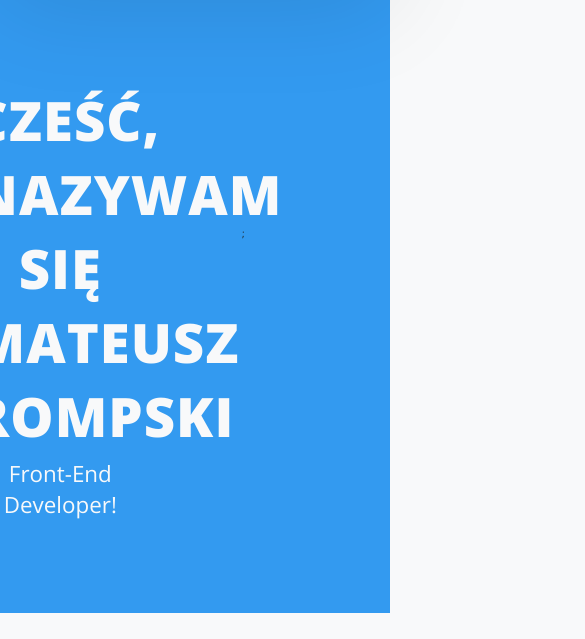
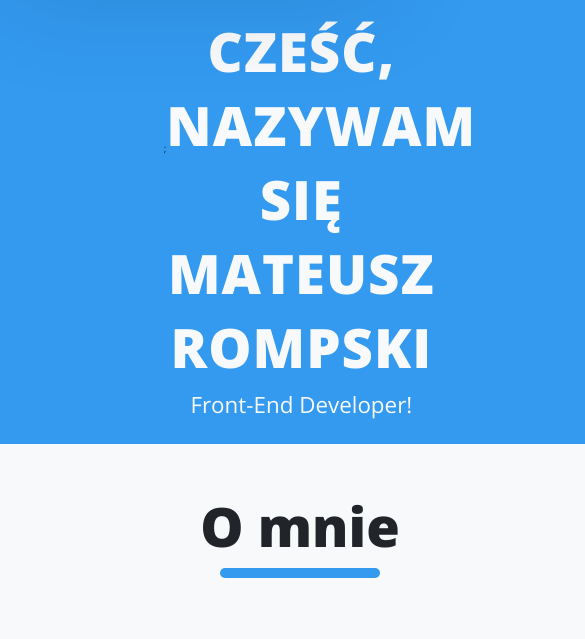
Before and after one commit to Mefyu6/portfolio, a plain HTML site: page index.html in a window 390 px wide. Shown: the part 147-786 px from the top of the page, 585 px wide, since content can reach past the window. Drawn offline with nearby package versions, Linux system fonts and the light colour scheme; a web font is replaced by a local one.

Commit message:
poprawki

```diff
--- a/fafaf.css
+++ b/fafaf.css
@@ -59,8 +59,8 @@ breakpoints
       /* width: 600px; */
       max-height: 90vh;
     }
-    .hero__content{
-        margin-left: -17rem;
+    .hero__content {
+        padding-left: ;
     }
     .hero__button {
     display: none;
--- a/index.html
+++ b/index.html
@@ -10,7 +10,7 @@
     <!-- Material Icon CDN -->
   <link href="https://fonts.googleapis.com/icon?family=Material+Icons" rel="stylesheet">
     <!-- <link rel="stylesheet" href="https://cdnjs.cloudflare.com/ajax/libs/font-awesome/4.7.0/css/font-awesome.min.css"> -->
-    <link rel="stylesheet" href="./fafaf.css">
+    <link rel="stylesheet" href="./style.css">
     <link href="https://fonts.googleapis.com/css2?family=Andika&family=Caveat+Brush&family=Open+Sans:ital,wght@0,400;0,600;0,800;1,700&display=swap"
         rel="stylesheet"/>
     <title>Portfolio prac Mateusza Rompskiego</title>
```
